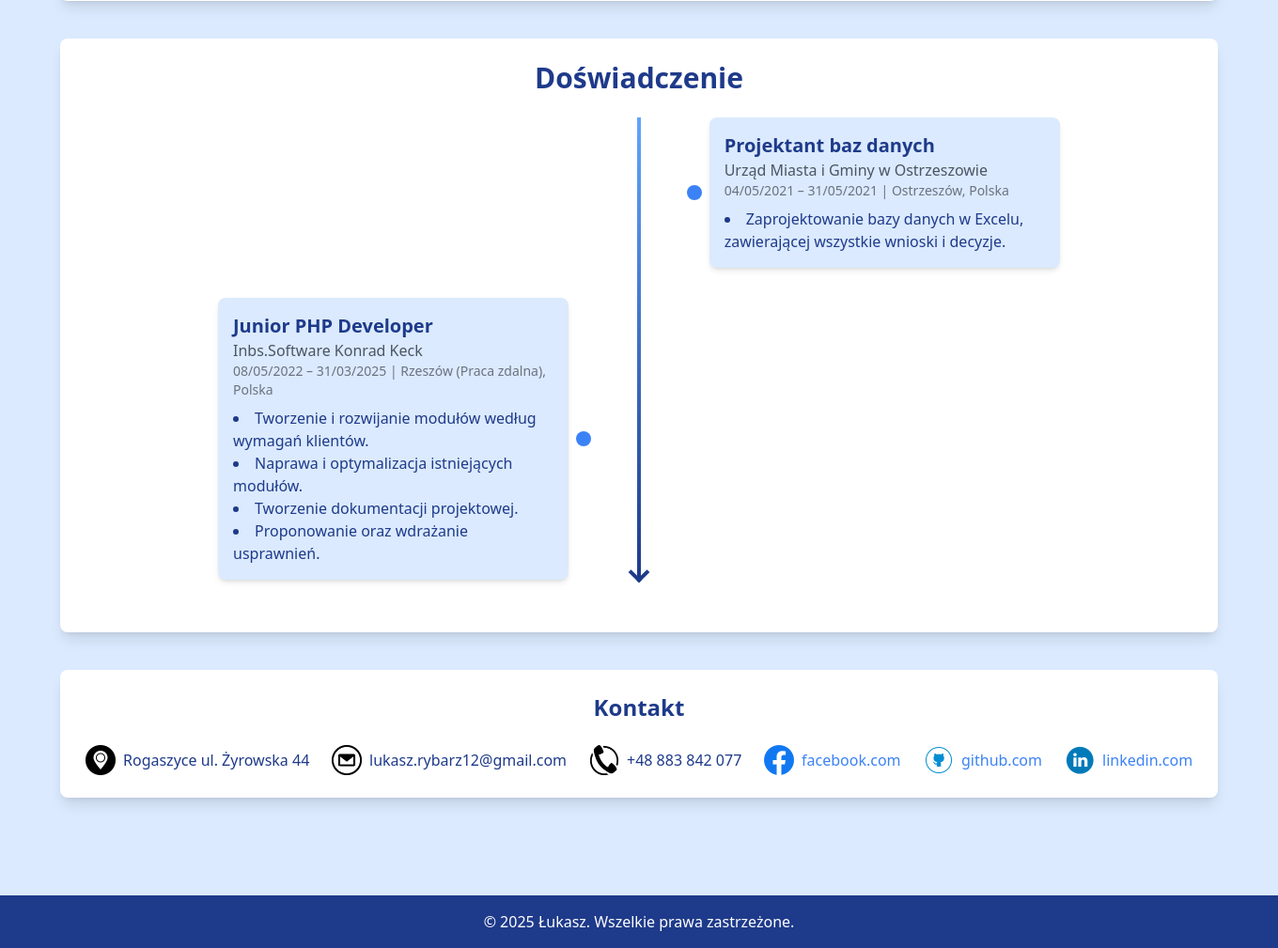
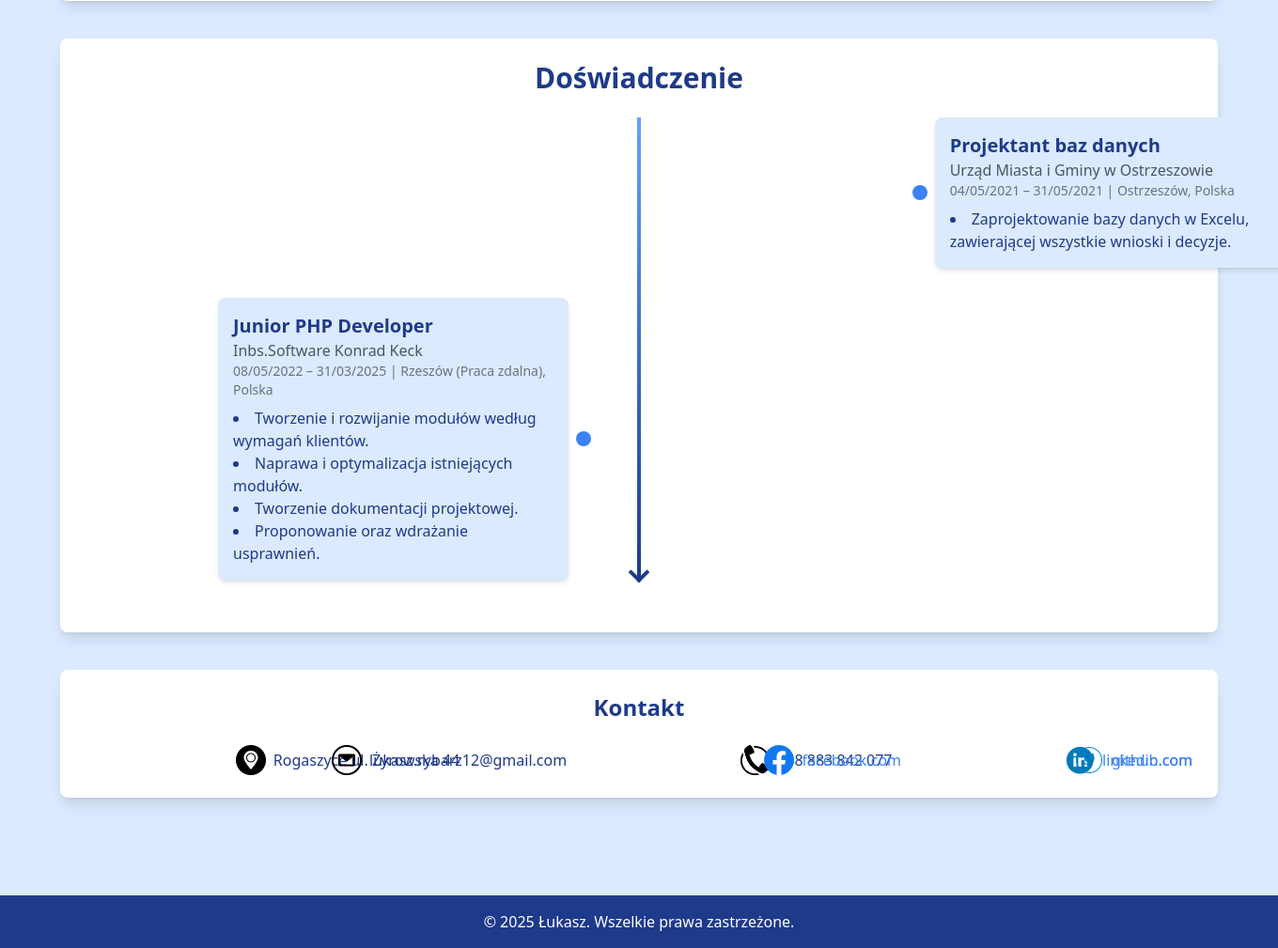
Before and after one commit to Ozatooo/Portfolio, a PHP site: page /index.html in a window 1360 px wide. Shown: the part 1535-2544 px from the top of the page at 94% size. Run offline with PHP 8.4, Linux system fonts and the light colour scheme; some libraries are stand-ins or nearby versions.

Commit message:
Animation improvement

```diff
--- a/includes/experience.html
+++ b/includes/experience.html
@@ -3,7 +3,7 @@
     <div class="relative max-w-4xl mx-auto">
         <div class="absolute left-1/2 transform -translate-x-1/2 h-full w-1 bg-gradient-to-b from-blue-400 to-blue-900"></div>
         <div class="absolute bottom-0 left-1/2 transform -translate-x-1/2 w-4 h-4 border-t-4 border-l-4 border-blue-900 rotate-[225deg]"></div>
-        <div class="flex flex-col md:flex-row justify-between items-center w-full mb-8 opacity-0 transform translate-x-20 transition-all duration-700 ease-in-out" data-animate="left">
+        <div class="flex flex-col md:flex-row justify-between items-center w-full mb-8 opacity-0 transform translate-x-60 transition-all duration-700 ease-in-out" data-animate="left">
             <div class="w-full md:w-5/12 mb-4 md:mb-0"></div>
             <div class="relative w-full md:w-5/12 bg-blue-100 p-4 rounded-lg shadow-md">
                 <h3 class="text-xl font-bold">Projektant baz danych</h3>
@@ -15,7 +15,7 @@
                 <div class="absolute top-1/2 -left-6 transform -translate-y-1/2 w-4 h-4 bg-blue-500 rounded-full"></div>
             </div>
         </div>
-        <div class="flex flex-col md:flex-row justify-between items-center w-full mb-8 opacity-0 transform -translate-x-20 transition-all duration-700 ease-in-out" data-animate="right">
+        <div class="flex flex-col md:flex-row justify-between items-center w-full mb-8 opacity-0 transform -translate-x-60 transition-all duration-700 ease-in-out" data-animate="right">
             <div class="relative w-full md:w-5/12 bg-blue-100 p-4 rounded-lg shadow-md">
                 <h3 class="text-xl font-bold">Junior PHP Developer</h3>
                 <p class="text-gray-600">Inbs.Software Konrad Keck</p>
--- a/index.html
+++ b/index.html
@@ -119,7 +119,7 @@
             <div class="relative max-w-4xl mx-auto">
                 <div class="absolute left-1/2 transform -translate-x-1/2 h-full w-1 bg-gradient-to-b from-blue-400 to-blue-900"></div>
                 <div class="absolute bottom-0 left-1/2 transform -translate-x-1/2 w-4 h-4 border-t-4 border-l-4 border-blue-900 rotate-[225deg]"></div>
-                <div class="flex flex-col md:flex-row justify-between items-center w-full mb-8 opacity-0 transform translate-x-20 transition-all duration-700 ease-in-out" data-animate="left">
+                <div class="flex flex-col md:flex-row justify-between items-center w-full mb-8 opacity-0 transform translate-x-60 transition-all duration-700 ease-in-out" data-animate="left">
                     <div class="w-full md:w-5/12 mb-4 md:mb-0"></div>
                     <div class="relative w-full md:w-5/12 bg-blue-100 p-4 rounded-lg shadow-md">
                         <h3 class="text-xl font-bold">Projektant baz danych</h3>
@@ -131,7 +131,7 @@
                         <div class="absolute top-1/2 -left-6 transform -translate-y-1/2 w-4 h-4 bg-blue-500 rounded-full"></div>
                     </div>
                 </div>
-                <div class="flex flex-col md:flex-row justify-between items-center w-full mb-8 opacity-0 transform -translate-x-20 transition-all duration-700 ease-in-out" data-animate="right">
+                <div class="flex flex-col md:flex-row justify-between items-center w-full mb-8 opacity-0 transform -translate-x-60 transition-all duration-700 ease-in-out" data-animate="right">
                     <div class="relative w-full md:w-5/12 bg-blue-100 p-4 rounded-lg shadow-md">
                         <h3 class="text-xl font-bold">Junior PHP Developer</h3>
                         <p class="text-gray-600">Inbs.Software Konrad Keck</p>
@@ -151,28 +151,28 @@
         <section id="contact" class="my-10 p-6 bg-white shadow-lg rounded-lg w-full mx-auto">
             <h2 class="text-2xl font-bold mb-6 text-center">Kontakt</h2>
             <div class="flex flex-wrap justify-center gap-6">
-                <div class="flex items-center space-x-2 opacity-0 animate-zoomIn delay-100">
-                    <img src="./img/adress-mark.png" alt="Adres" class="w-8 h-8 object-contain">
+                <div class="flex items-center space-x-2 transform translate-x-40 transition-all duration-100 ease-in-out"  data-animate="left">
+                    <img src="../img/adress-mark.png" alt="Adres" class="w-8 h-8 object-contain">
                     <p>Rogaszyce ul. Żyrowska 44</p>
                 </div>
-                <div class="flex items-center space-x-2 opacity-0 animate-zoomIn delay-200">
-                    <img src="./img/email-mark.png" alt="Email" class="w-8 h-8 object-contain">
+                <div class="flex items-center space-x-2 transform -translate-x-40 transition-all duration-200 ease-in-out"  data-animate="right">
+                    <img src="../img/email-mark.png" alt="Email" class="w-8 h-8 object-contain">
                     <p>lukasz.rybarz12@gmail.com</p>
                 </div>
-                <div class="flex items-center space-x-2 opacity-0 animate-zoomIn delay-300">
-                    <img src="./img/telephone-mark.png" alt="Telefon" class="w-8 h-8 object-contain">
+                <div class="flex items-center space-x-2 transform translate-x-40 transition-all duration-300 ease-in-out"  data-animate="left">
+                    <img src="../img/telephone-mark.png" alt="Telefon" class="w-8 h-8 object-contain">
                     <p>+48 883 842 077</p>
                 </div>
-                <div class="flex items-center space-x-2 opacity-0 animate-zoomIn delay-400">
-                    <img src="./img/facebook-mark.png" alt="Facebook" class="w-8 h-8 object-contain">
+                <div class="flex items-center space-x-2 transform -translate-x-40 transition-all duration-400 ease-in-out"  data-animate="right">
+                    <img src="../img/facebook-mark.png" alt="Facebook" class="w-8 h-8 object-contain">
                     <a href="https://www.facebook.com/profile.php?id=100006466278304" class="text-blue-500 hover:underline">facebook.com</a>
                 </div>
-                <div class="flex items-center space-x-2 opacity-0 animate-zoomIn delay-500">
-                    <img src="./img/GitHub-Mark.png" alt="GitHub" class="w-8 h-8 object-contain">
+                <div class="flex items-center space-x-2 transform translate-x-40 transition-all duration-500 ease-in-out"  data-animate="left">
+                    <img src="../img/GitHub-Mark.png" alt="GitHub" class="w-8 h-8 object-contain">
                     <a href="https://github.com/Ozatooo" class="text-blue-500 hover:underline">github.com</a>
                 </div>
-                <div class="flex items-center space-x-2 opacity-0 animate-zoomIn delay-600">
-                    <img src="./img/LinkedIn-Mark.png" alt="LinkedIn" class="w-8 h-8 object-contain">
+                <div class="flex items-center space-x-2 transform -translate-x-40 transition-all duration-600 ease-in-out"  data-animate="right">
+                    <img src="../img/LinkedIn-Mark.png" alt="LinkedIn" class="w-8 h-8 object-contain">
                     <a href="https://www.linkedin.com/in/lukasz-rybarz/" class="text-blue-500 hover:underline">linkedin.com</a>
                 </div>
             </div>
--- a/style.css
+++ b/style.css
@@ -66,7 +66,7 @@
         flex-direction: column;
         align-items: stretch;
         opacity: 1;
-        transform: translateX(0);
+        transform: translateX(0.7);
     }
 
     #experience .flex .w-5/12 {
```
Also changed, not shown: includes/contact.html (+6 -6 lines).
